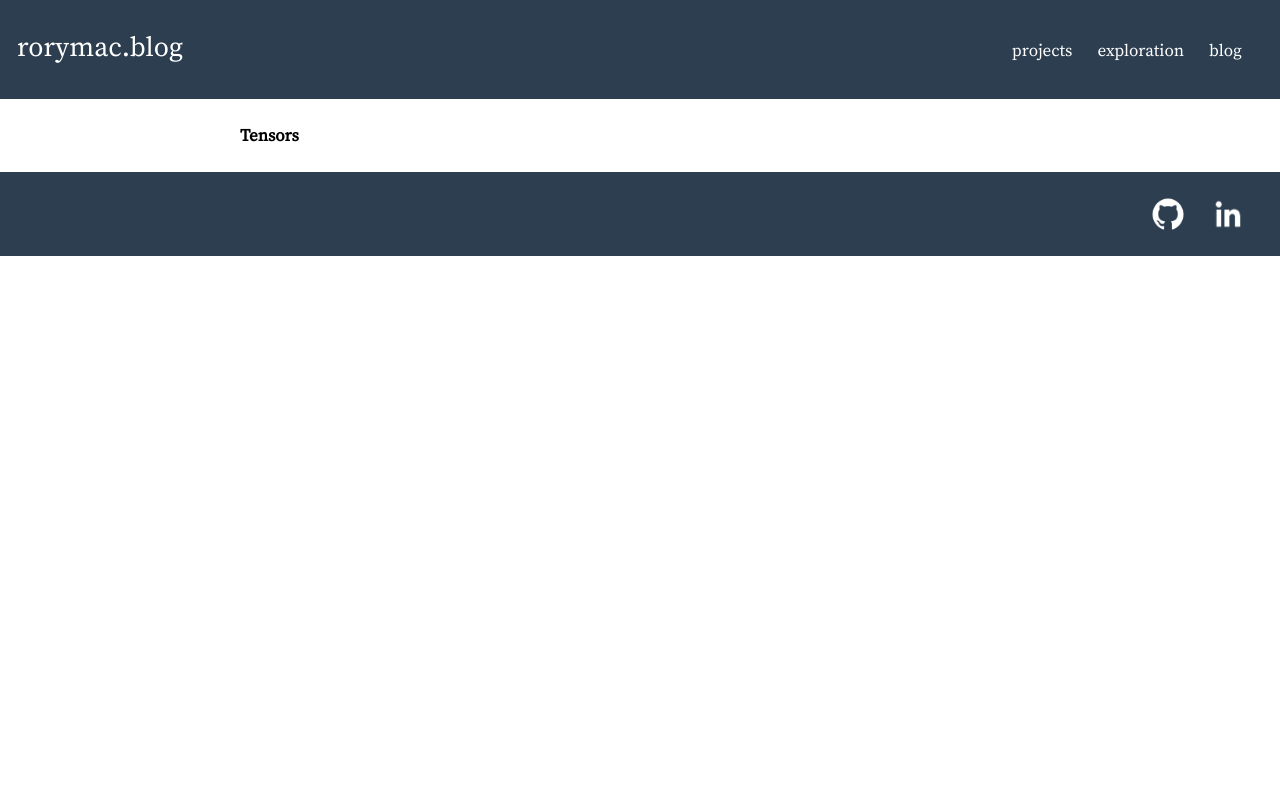
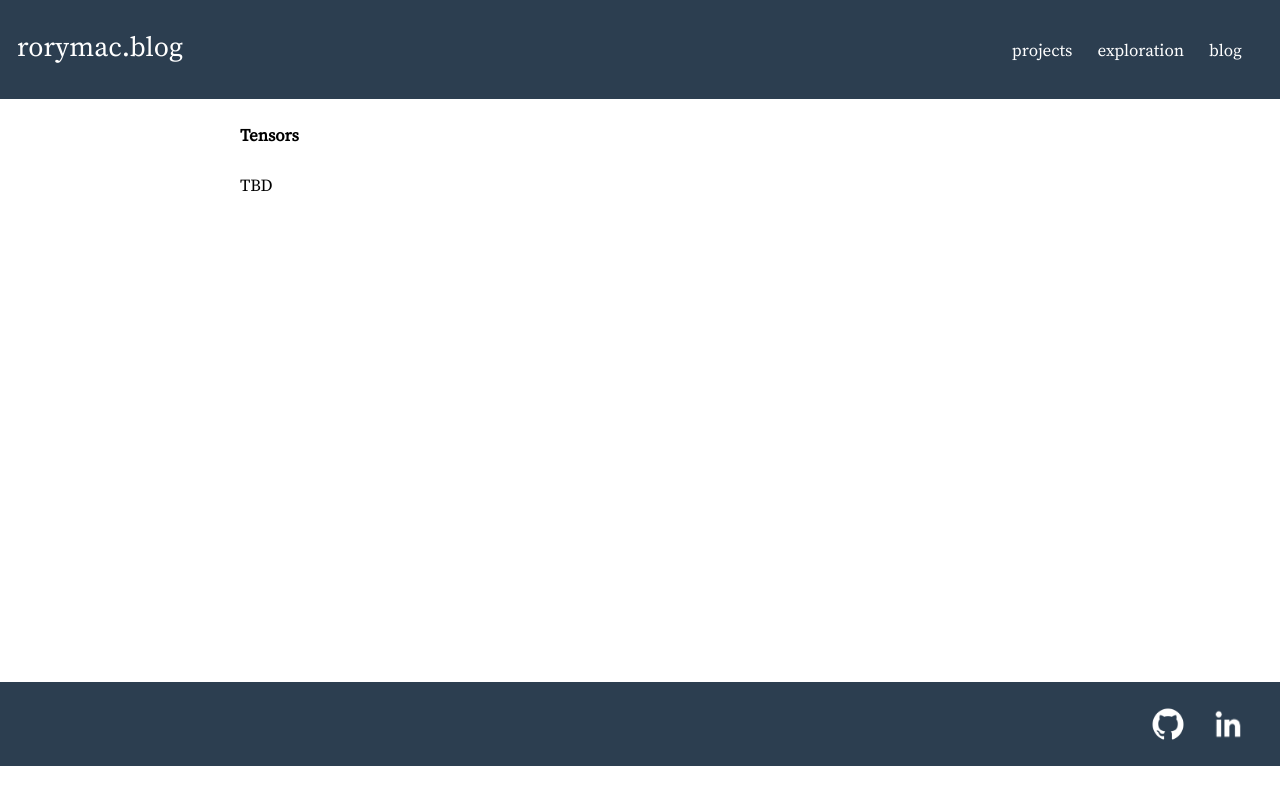
Before and after one commit to Rory-Mac/personal-website, a Jekyll site: the page built from AI&ML/Tensors.markdown, in a window 1280 px wide. Shown: the top 805 px of the page. Built offline with Jekyll 4.4.1, drawn with Linux system fonts in a browser that asks for light colours.

Commit message:
simple design fixes for production

```diff
--- a/AI&ML/Tensors.markdown
+++ b/AI&ML/Tensors.markdown
@@ -3,9 +3,10 @@ layout: narrow
 title: Tensors
 ---
 <h4>Tensors</h4>
-<p>
-
-</p>
+<p>TBD</p>
+<br><br><br><br><br><br>
+<br><br><br><br><br><br>
+<br><br><br><br>
 
 <!--
     Collections of collections of equal size
--- a/Low-Level Programming/Operating Systems.markdown
+++ b/Low-Level Programming/Operating Systems.markdown
@@ -2,5 +2,8 @@
 layout: narrow
 title: Operating Systems
 ---
-<h3>Operating Systems</h3>
+<h4>Operating Systems</h4>
 <p>TBD</p>
+<br><br><br><br><br><br>
+<br><br><br><br><br><br>
+<br><br><br><br>
--- a/Projects/FPGA-2-TCP.markdown
+++ b/Projects/FPGA-2-TCP.markdown
@@ -3,7 +3,7 @@ layout: narrow
 title: FPGA-2-TCP
 ---
 <p>
-    Coming Soon.
+    Currently in the works.
     <br><br><br><br><br><br><br><br>
     <br><br><br><br><br><br><br><br>
     <br><br><br>
```
Also changed, not shown: projects.markdown (+4 -3 lines).
